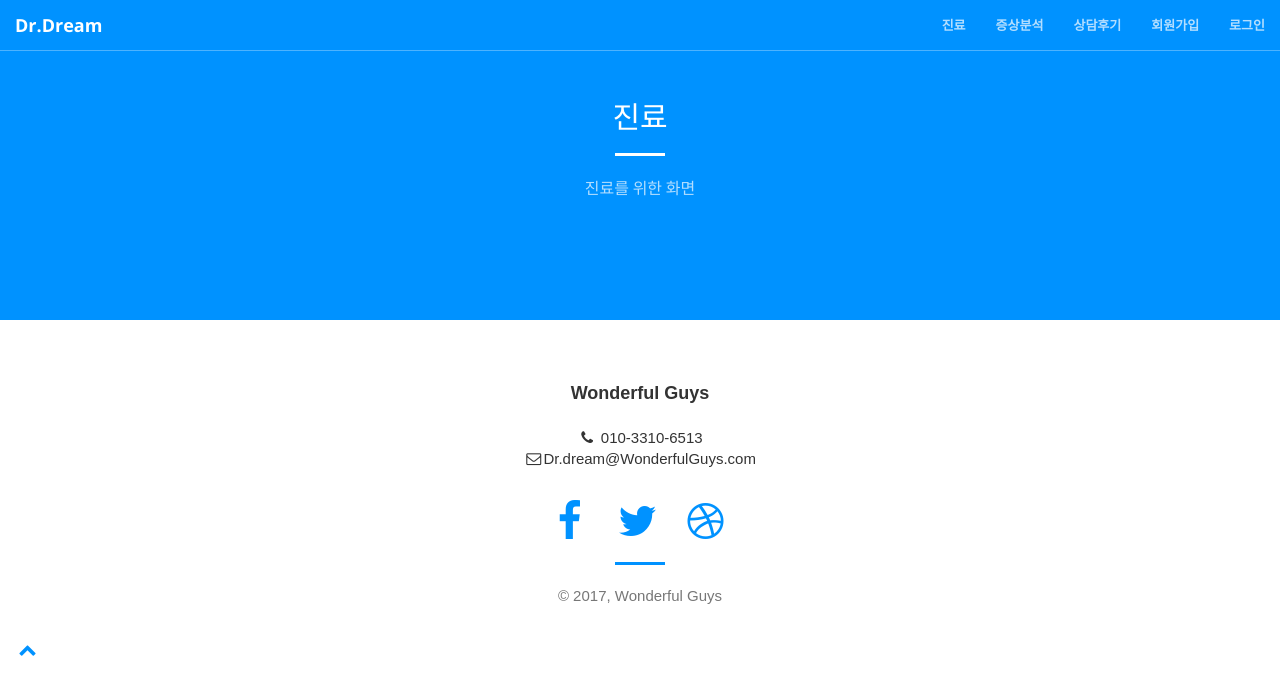
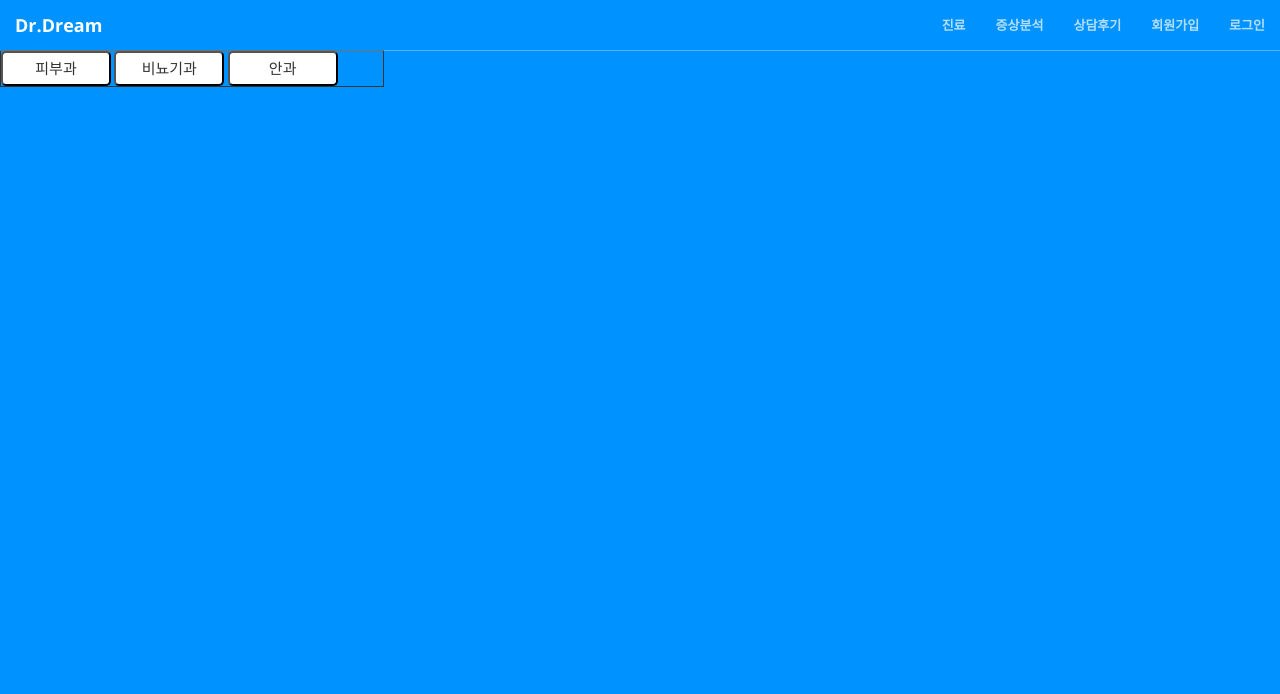
Before and after one commit to parkcoach/Hanium, a website: page treat.html in a window 1280 px wide. Drawn offline with nearby package versions, Linux system fonts and the light colour scheme; files that its build step writes are made by us from their sources.

Commit message:
treat_init

```diff
--- /dev/null
+++ b/css/treat.css
@@ -0,0 +1,21 @@
+body{
+  width:100%;
+  height:100%;
+  background-color: #0092ff;
+}
+
+#wrapper{
+  width: 30%;
+  height: 50%;
+  border: 1px solid;
+  margin-top: 50px;
+}
+
+input{
+  width:110px;
+  height: 35px;
+  background-color: white;
+  font-family: sans-serif;
+  font-size: 15px;
+  border-radius: 5px;
+}
--- a/treat.html
+++ b/treat.html
@@ -24,6 +24,8 @@
 
     <!-- Theme CSS -->
     <link href="css/creative.min.css" rel="stylesheet">
+    <link href="css/treat.css" rel="stylesheet">
+    <script src="treat.js"></script>
 
     <!-- HTML5 Shim and Respond.js IE8 support of HTML5 elements and media queries -->
     <!-- WARNING: Respond.js doesn't work if you view the page via file:// -->
@@ -72,24 +74,20 @@
         <!-- /.container-fluid -->
     </nav>
 
-    <section class="bg-primary" id="about">
-        <div class="container">
-            <div class="row">
-                <div class="col-lg-8 col-lg-offset-2 text-center">
-                    <h2 class="section-heading">진료</h2>
-                    <hr class="light">
-                    <p class="text-faded">진료를 위한 화면</p>
+  <div id="treat">
+    <div id="wrapper">
+      <fieldset>
+        <form>
+          <input type="button" value="피부과" onClick="changeFrame()">
+          <input type="button" value="비뇨기과" onClick="changeFrame()">
+          <input type="button" value="안과" onClick="changeFrame()">
+        </form>
+      </fieldset>
+    </div>
+  </div>
 
-                </div>
-            </div>
-        </div>
-    </section>
 
-    <br>
-    <br>
-    <br>
-
-        <footer>
+        <!-- <footer>
               <div class="container" style="font-family:Arial;">
                   <div class="row">
                       <div class="col-lg-10 col-lg-offset-1 text-center">
@@ -117,7 +115,7 @@
                   </div>
               </div>
               <a id="to-top" href="#top" class="btn btn-dark btn-lg"><i class="fa fa-chevron-up fa-fw fa-1x"></i></a>
-          </footer>
+          </footer> -->
 
       <!-- jQuery -->
       <script src="vendor/jquery/jquery.min.js"></script>
```
Also changed, not shown: js/treat.js (added).
